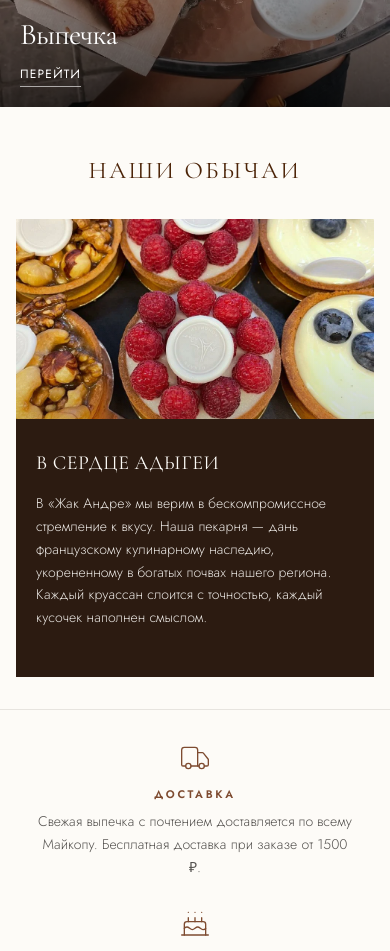
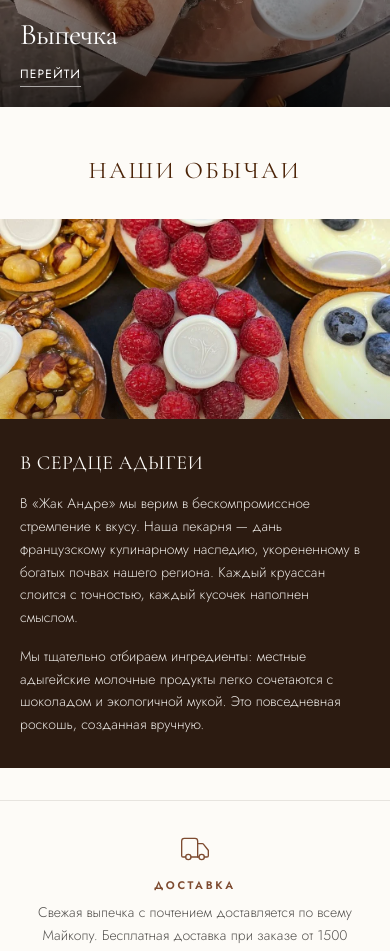
Before and after one commit to danil-shc/Jacques_Andre_Land, a Vue app: page / in a window 390 px wide. Shown: the part 1600-2551 px from the top of the page. Built offline with nearby package versions, Linux system fonts and the light colour scheme.

Commit message:
Fixing appereance for ManifestoSection.vue on Desktop version to 100% width screen

```diff
--- a/src/components/ManifestoSection.vue
+++ b/src/components/ManifestoSection.vue
@@ -29,17 +29,18 @@ const serviceFeatures = [
 </script>
 
 <template>
-  <section class="w-full bg-cream py-8 md:py-24">
-    <div class="max-w-[1920px] mx-auto px-4 md:px-8 space-y-8 md:space-y-16">
+  <section class="w-full bg-cream py-8 md:py-24 md:w-screen md:relative md:left-1/2 md:right-1/2 md:-ml-[50vw] md:-mr-[50vw]">
     <!-- Section Header -->
+    <div class="max-w-[1920px] mx-auto px-4 md:px-8">
       <div class="text-center">
         <h2 class="font-serif font-normal text-2xl md:text-4xl lg:text-5xl text-chocolate tracking-widest uppercase">
           НАШИ ОБЫЧАИ
         </h2>
       </div>
+    </div>
 
     <!-- Split Content Block: Image + Dark Box -->
-      <div class="flex flex-col lg:grid lg:grid-cols-2 gap-0">
+    <div class="mt-8 md:mt-16 flex flex-col lg:grid lg:grid-cols-2 gap-0">
       <!-- Left: Premium Image with Gradient Overlay on Mobile -->
       <div class="relative h-[200px] md:h-[450px] lg:h-[500px] overflow-hidden">
         <img
@@ -63,10 +64,9 @@ const serviceFeatures = [
             В «Жак Андре» мы верим в бескомпромиссное стремление к вкусу. Наша пекарня — дань французскому кулинарному наследию, укорененному в богатых почвах нашего региона. Каждый круассан слоится с точностью, каждый кусочек наполнен смыслом.
           </p>
 
-            <p class="font-sans font-light text-sm md:text-base text-cream/90 leading-relaxed hidden md:block">
+          <p class="font-sans font-light text-sm md:text-base text-cream/90 leading-relaxed">
             Мы тщательно отбираем ингредиенты: местные адыгейские молочные продукты легко сочетаются с шоколадом и экологичной мукой. Это повседневная роскошь, созданная вручную.
           </p>
-          </div>
         </div>
       </div>
     </div>
```
Lines whose indentation alone changed are shown as unchanged.
